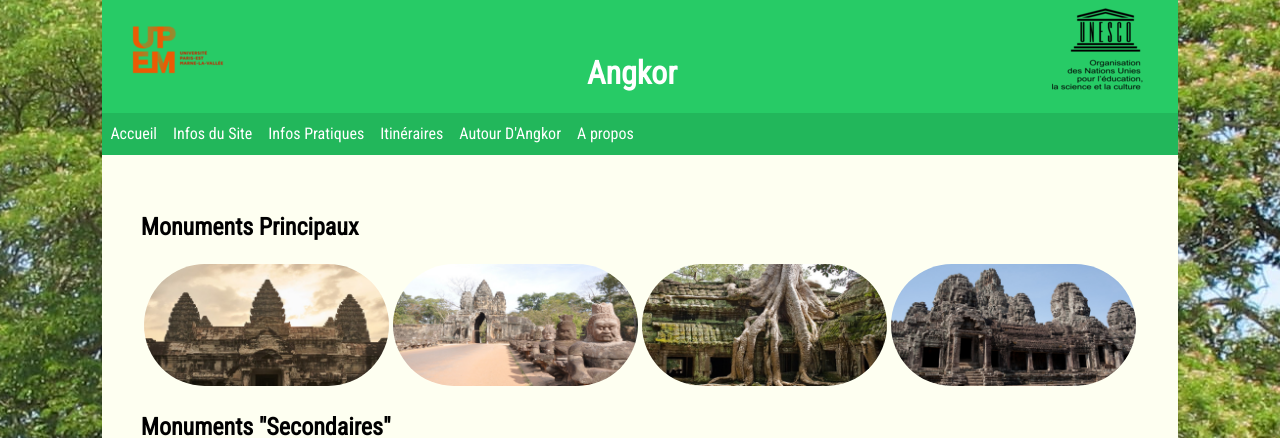
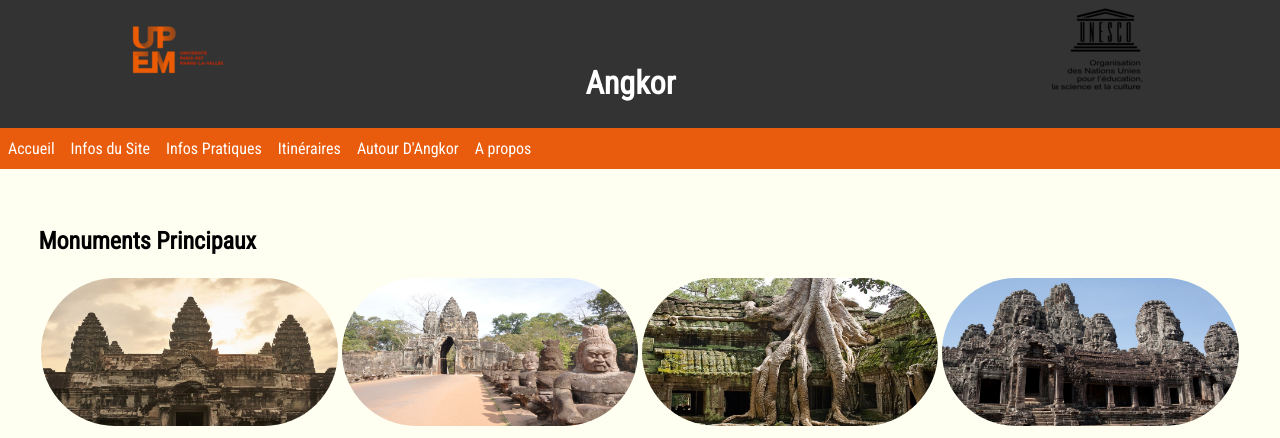
Before and after one commit to Armadindon/Angkor-UPEM, a PHP site: page /pages/Infos/monuments.html in a window 1280 px wide. Shown: the top 438 px of the page. Run offline with PHP 8.4, Linux system fonts and the light colour scheme.

Commit message:
Mise A Jour Charte Graphique

```diff
--- a/CSS/Accueil.css
+++ b/CSS/Accueil.css
@@ -6,9 +6,9 @@
 
 .Anecdote{
   padding: 0%;
-  background-color: green;
+  background-color: #b94503;
   border-radius: 5px 5px;
-  box-shadow:0 10px 16px 0 rgba(0,0,0,0.2);
+  box-shadow:0 10px 16px 0 rgba(185,68,2,0.2);
   padding: 2px;
 }
 .diapo {
--- a/CSS/monuments.css
+++ b/CSS/monuments.css
@@ -91,6 +91,7 @@
 .Modal > div {
 max-width: 600px;
 position: relative;
+padding: 0.5em;
 margin: 1% auto;
 border-radius: 5px;
 background: #eee;
@@ -106,6 +107,7 @@ transition: all 0.4s ease-in-out;
   margin: 0%;
   border-bottom: solid 2px black;
   margin-bottom: 1%;
+
 }
 
 .Modal > div h2 {
--- a/CSS/styles.css
+++ b/CSS/styles.css
@@ -4,7 +4,6 @@ body {
 font-family: 'Roboto Condensed', sans-serif;
 margin: 0%;
 padding: 0%;
-background-image: url("Images/Angkor.JPG");
 background-repeat: no-repeat;
 background-position: center;
 background-attachment: fixed;
@@ -12,13 +11,7 @@ background-attachment: fixed;
 /*l'image s'adapte a l'écran*/
 }
 
-header {
-  margin-bottom: 0%;
-  margin: 0% 8% 0% 8%;
-  background-color:  #27cb66;
-}
-
-h1 {
+#Titre {
   padding: 5% 2% 2% 0.5%;
   margin: inherit;
   text-align: center;
@@ -27,7 +20,7 @@ h1 {
 
 nav {
   width: 100%;
-  background-color:  #22b75b;
+  background-color:  #ea5c0d;
   z-index: 5;
 }
 
@@ -58,7 +51,7 @@ nav a{
 
 nav > ul > li > a{
   padding: 0.7em 0.5em;
-  color: #FFF;
+  color: white;
 }
 
 .submenu {
@@ -81,12 +74,12 @@ nav li:hover .submenu{
 .submenu li a{
   padding: 3% 6%;
   font-size: 13px;
-  color: #222538;
+  color: white;
   width: 200px;
 }
 
 .Menu > li:hover {
-  border-top: 0.2em solid #0B3B0B;
+  border-top: 0.2em solid black;
 }
 
 .Menu >li:hover a {
@@ -94,18 +87,16 @@ nav li:hover .submenu{
 }
 
 .submenu li {
-  background-color: #00cc00;
+  background-color: #b94503;
 }
 
 .submenu li:hover {
-  background-color: #009933;
+  background-color: #f7af3e;
 }
 
 .Contenu {
   background-color:   #fefff1 ;
-  margin: 0% 8% 0% 8%;
   padding: 3%;
-  border-radius: 0% 0% 5px 5px;
 }
 
 hr {
@@ -131,21 +122,6 @@ hr {
 }
 
 .Banderole {
-    background-color:  #27cb66;
+    background-color:  #333333;
     min-height: 100px;
 }
-
-@media only screen and (max-width: 720px) {
-  nav a {
-    font-size: 13px;
-  }
-  .submenu li a{
-    width: 150px;
-  }
-  .Contenu{
-    margin: 0%;
-  }
-  header{
-    margin: 0%;
-  }
-}
--- a/index.html
+++ b/index.html
@@ -22,7 +22,7 @@
         </div>
 
 
-        <h1>Angkor</h1>
+        <h1 id="Titre">Angkor</h1>
         <div class="right">
           <img src="CSS\Images\logo\unesco.png" alt="Logo de l'UPEM">
         </div>
--- a/pages/Infos/frise.html
+++ b/pages/Infos/frise.html
@@ -16,7 +16,7 @@
         </div>
 
 
-        <h1>Angkor</h1>
+        <h1 id="Titre">Angkor</h1>
         <div class="right">
           <img src="..\..\CSS\Images\logo\unesco.png" alt="Logo de l'UPEM">
         </div>
--- a/pages/Infos/monuments.html
+++ b/pages/Infos/monuments.html
@@ -16,7 +16,7 @@
         </div>
 
 
-        <h1>Angkor</h1>
+        <h1 id="Titre">Angkor</h1>
         <div class="right">
           <img src="..\..\CSS\Images\logo\unesco.png" alt="Logo de l'UPEM">
         </div>
--- a/pages/Infos/systemehydro.html
+++ b/pages/Infos/systemehydro.html
@@ -15,7 +15,7 @@
         </div>
 
 
-        <h1>Angkor</h1>
+        <h1 id="Titre">Angkor</h1>
         <div class="right">
           <img src="..\..\CSS\Images\logo\unesco.png" alt="Logo de l'UPEM">
         </div>
--- a/pages/apropos/apropos.html
+++ b/pages/apropos/apropos.html
@@ -16,7 +16,7 @@
         </div>
 
 
-        <h1>Angkor</h1>
+        <h1 id="Titre">Angkor</h1>
         <div class="right">
           <img src="..\..\CSS\Images\logo\unesco.png" alt="Logo de l'UPEM">
         </div>
--- a/pages/autour/culture.html
+++ b/pages/autour/culture.html
@@ -16,7 +16,7 @@
         </div>
 
 
-        <h1>Angkor</h1>
+        <h1 id="Titre">Angkor</h1>
         <div class="right">
           <img src="..\..\CSS\Images\logo\unesco.png" alt="Logo de l'UPEM">
         </div>
--- a/pages/autour/visiter.html
+++ b/pages/autour/visiter.html
@@ -16,7 +16,7 @@
         </div>
 
 
-        <h1>Angkor</h1>
+        <h1 id="Titre">Angkor</h1>
         <div class="right">
           <img src="..\..\CSS\Images\logo\unesco.png" alt="Logo de l'UPEM">
         </div>
--- a/pages/infospratique/horaires.html
+++ b/pages/infospratique/horaires.html
@@ -16,7 +16,7 @@
         </div>
 
 
-        <h1>Angkor</h1>
+        <h1 id="Titre">Angkor</h1>
         <div class="right">
           <img src="..\..\CSS\Images\logo\unesco.png" alt="Logo de l'UPEM">
         </div>
--- a/pages/infospratique/infogenerale.html
+++ b/pages/infospratique/infogenerale.html
@@ -15,7 +15,7 @@
         </div>
 
 
-        <h1>Angkor</h1>
+        <h1 id="Titre">Angkor</h1>
         <div class="right">
           <img src="..\..\CSS\Images\logo\unesco.png" alt="Logo de l'UPEM">
         </div>
--- a/pages/itineraire/itineraire.html
+++ b/pages/itineraire/itineraire.html
@@ -16,7 +16,7 @@
         </div>
 
 
-        <h1>Angkor</h1>
+        <h1 id="Titre">Angkor</h1>
         <div class="right">
           <img src="..\..\CSS\Images\logo\unesco.png" alt="Logo de l'UPEM">
         </div>
```
Also changed, not shown: CSS/Images/Angkor.JPG (deleted).
